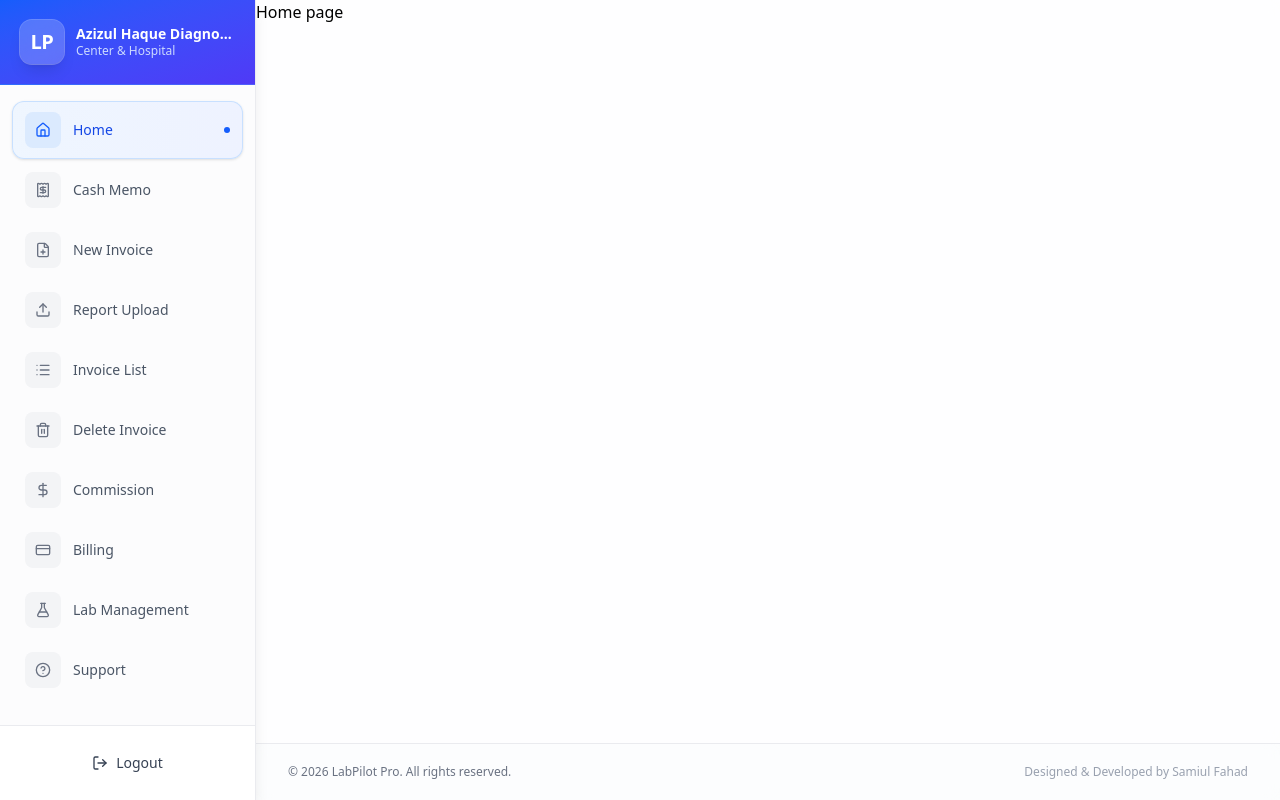
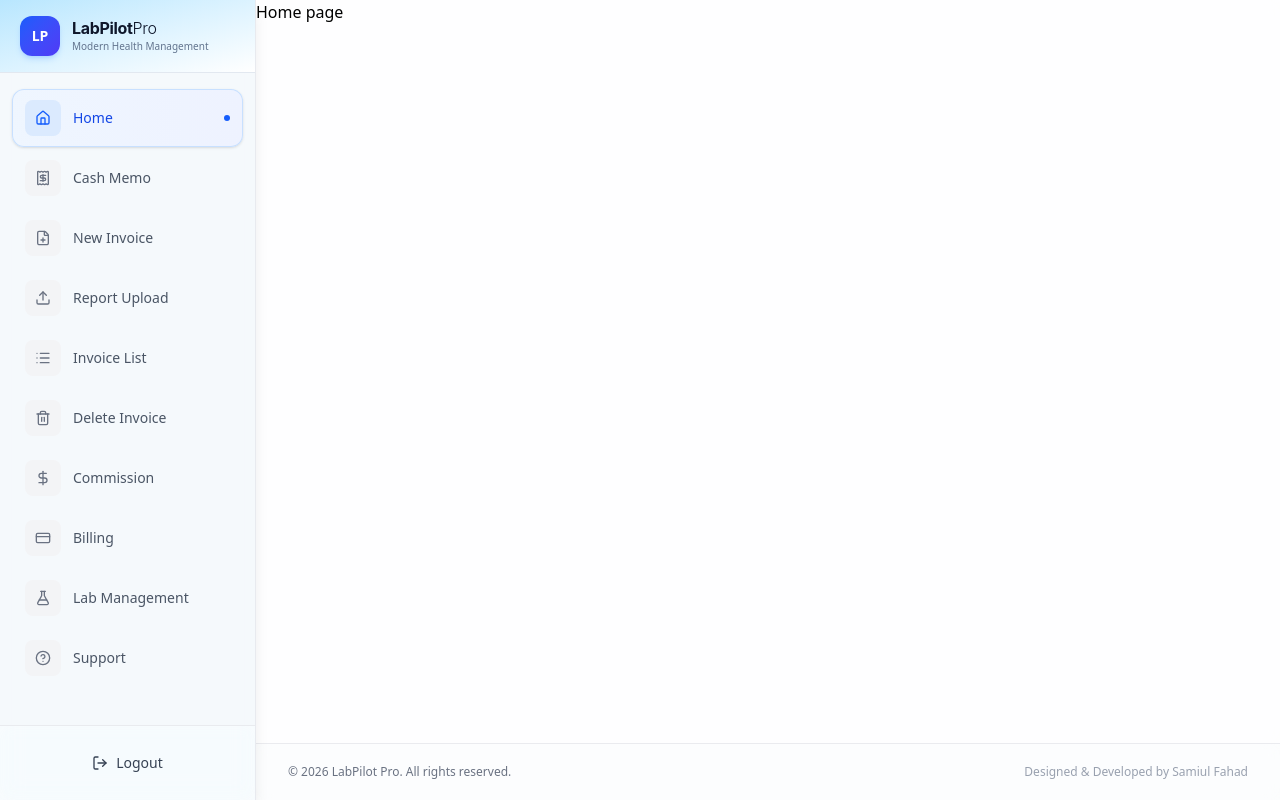
Before and after one commit to samiulfahad/LabPilotClient-Frontend, a React app: page / in a window 1280 px wide. Built offline with nearby package versions, Linux system fonts and the light colour scheme; the HTML template or start-up script is replaced by a standard one.

Commit message:
Create Invoice Page done

```diff
--- a/src/components/layout/DesktopMenu.jsx
+++ b/src/components/layout/DesktopMenu.jsx
@@ -4,16 +4,24 @@ import menu from "./menu";
 
 const DesktopMenu = () => {
   return (
-    <nav className="hidden lg:flex w-64 fixed left-0 top-0 h-screen flex-col bg-white/90 backdrop-blur-md border-r border-gray-200/80 shadow-lg z-40">
-      {/* Fixed Header – Premium Gradient */}
-      <div className="flex-shrink-0 p-5 bg-gradient-to-br from-blue-600 to-indigo-600 border-b border-white/10">
+    <nav className="hidden lg:flex w-64 fixed left-0 top-0 h-screen flex-col bg-sky-200/10 backdrop-blur-md border-r border-gray-200/80 shadow-lg z-40">
+      {/* Fixed Header – Modern Enterprise Design */}
+      <div className="flex-shrink-0 px-5 py-4 bg-gradient-to-br from-sky-200 to-white border-b border-slate-200">
         <div className="flex items-center gap-3">
-          <div className="w-11 h-11 bg-white/20 backdrop-blur-sm rounded-xl flex items-center justify-center shadow-lg ring-1 ring-white/30">
-            <span className="text-white font-bold text-xl tracking-tight">LP</span>
+          {/* Modern Icon Badge */}
+          <div className="w-10 h-10 bg-gradient-to-br from-blue-600 to-indigo-600 rounded-xl flex items-center justify-center shadow-md shadow-blue-500/20">
+            <span className="text-white font-bold text-sm">LP</span>
           </div>
-          <div className="flex-1 min-w-0">
-            <h2 className="text-white font-semibold text-sm leading-tight truncate">Azizul Haque Diagnostic</h2>
-            <p className="text-blue-100/90 text-xs font-medium">Center & Hospital</p>
+
+          {/* Brand Text */}
+          <div className="flex flex-col">
+            <span
+              className="text-slate-900 font-bold text-base leading-none"
+              style={{ fontFamily: "'Inter', 'SF Pro Display', system-ui, sans-serif", letterSpacing: "-0.02em" }}
+            >
+              LabPilot<span className="font-light">Pro</span>
+            </span>
+            <span className="text-[10px] text-slate-500 font-medium leading-tight mt-1">Modern Health Management</span>
           </div>
         </div>
       </div>
--- a/src/components/layout/MobileMenu.jsx
+++ b/src/components/layout/MobileMenu.jsx
@@ -59,11 +59,14 @@ const MobileMenu = () => {
             ${scrollDirection === "down" ? "-translate-y-full" : "translate-y-0"}
           `}
         >
-          <Link to="/" className="flex items-center gap-2.5">
-            <div className="w-9 h-9 bg-gradient-to-br from-blue-600 to-indigo-600 rounded-lg flex items-center justify-center shadow-md">
-              <span className="text-white font-bold text-base">LP</span>
-            </div>
-            <span className="text-gray-900 font-semibold text-lg tracking-tight">LabPilot</span>
+          <Link to="/" className="flex flex-col">
+            <span
+              className="text-gray-900 font-bold text-base leading-none"
+              style={{ fontFamily: "'Inter', 'SF Pro Display', system-ui, sans-serif", letterSpacing: "-0.02em" }}
+            >
+              LabPilot<span className="font-light">Pro</span>
+            </span>
+            <span className="text-[10px] text-gray-500 font-medium leading-tight">Modern Health Management System</span>
           </Link>
 
           <button
```
